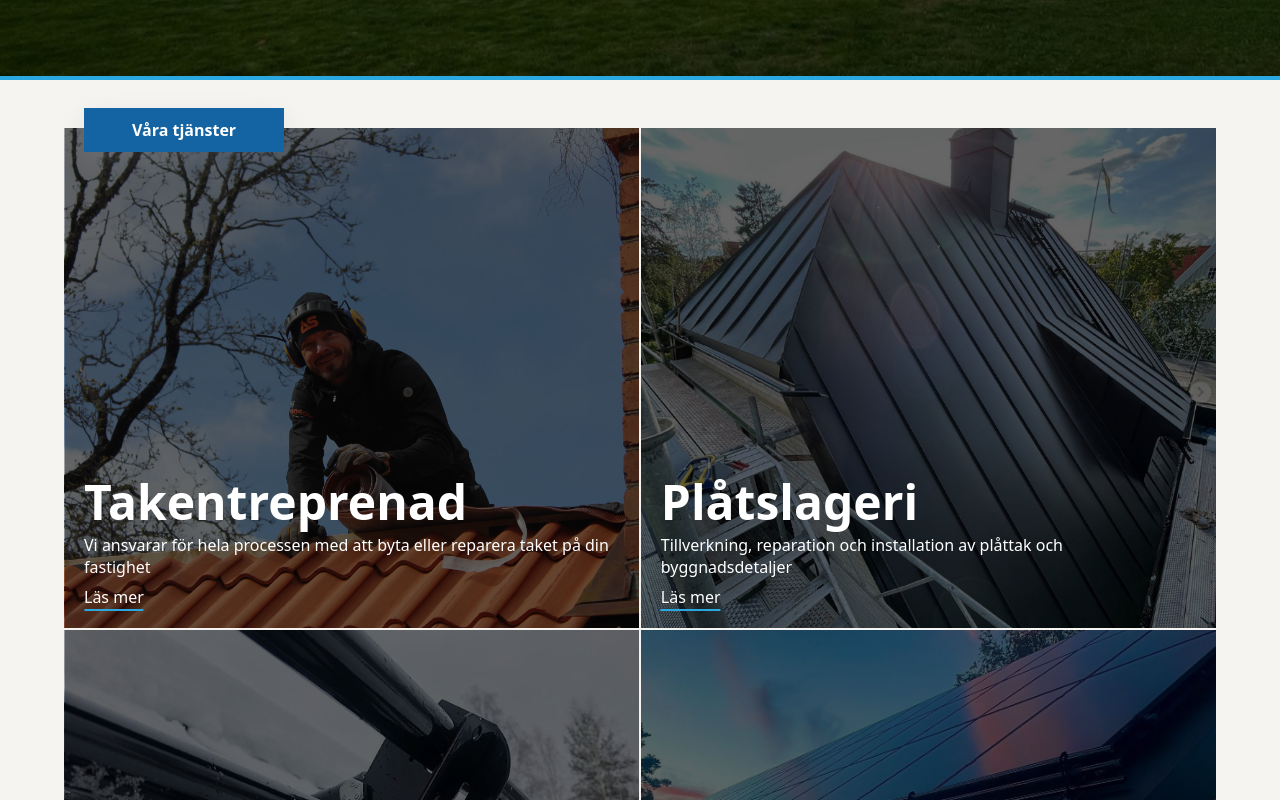
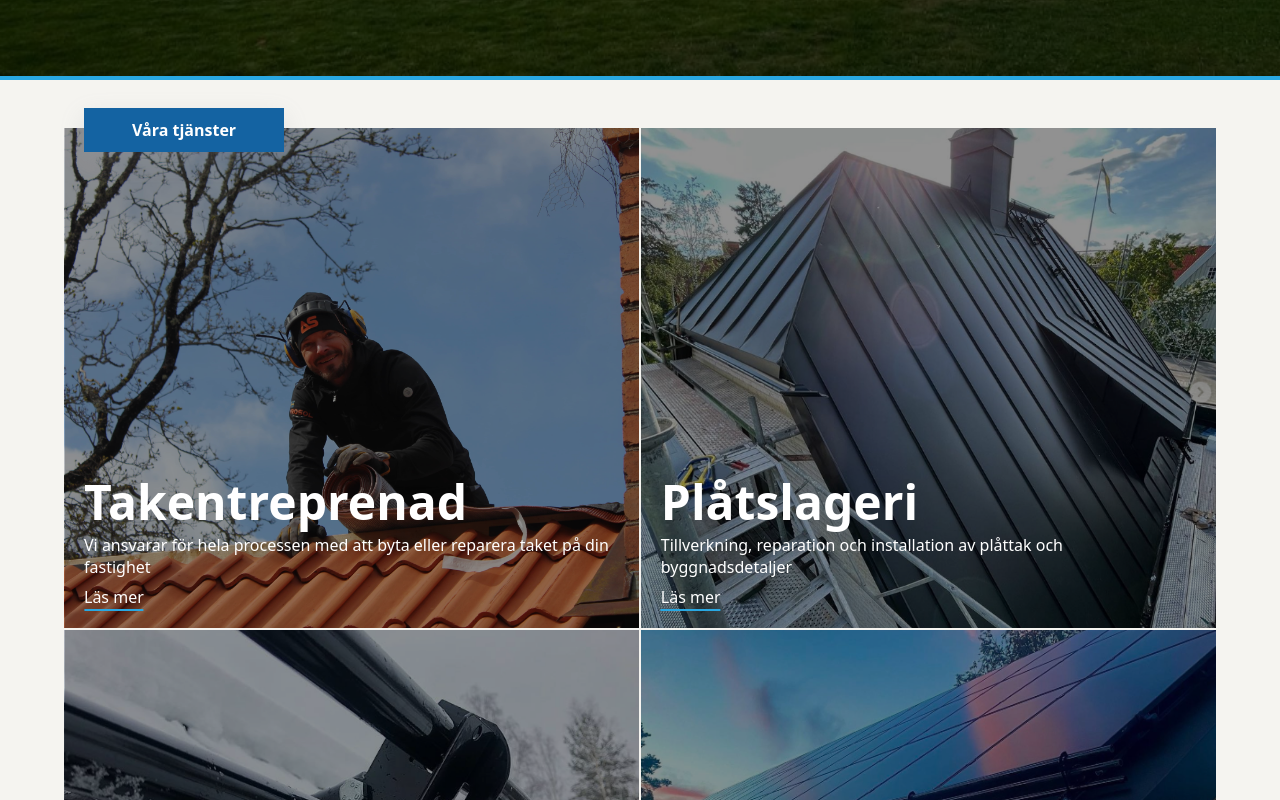
Before and after one commit to annamalinelisabet/AROSOL, a React (Vite) app: page / in a window 1280 px wide. Shown: the part 720-1520 px from the top of the page. Built offline with nearby package versions, Linux system fonts and the light colour scheme.

Commit message:
Lighten up overlay on servicecards

```diff
--- a/src/components/ServiceCard/ServiceCard.css
+++ b/src/components/ServiceCard/ServiceCard.css
@@ -17,7 +17,7 @@
 }
 
 .ServiceCard .text-content {
-    background: rgba(0, 0, 0, 0.6);
+    background: rgba(0, 0, 0, 0.430);
     color: #fff;
     display: flex;
     flex-direction: column;
```
